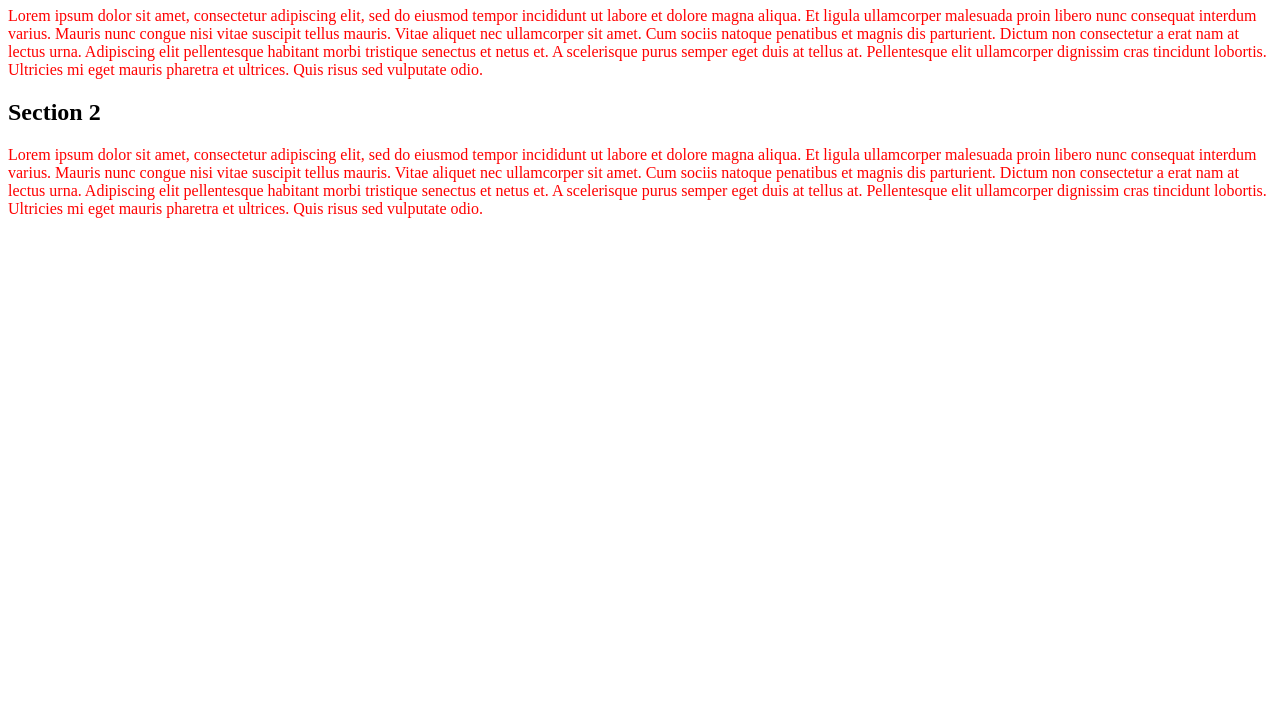
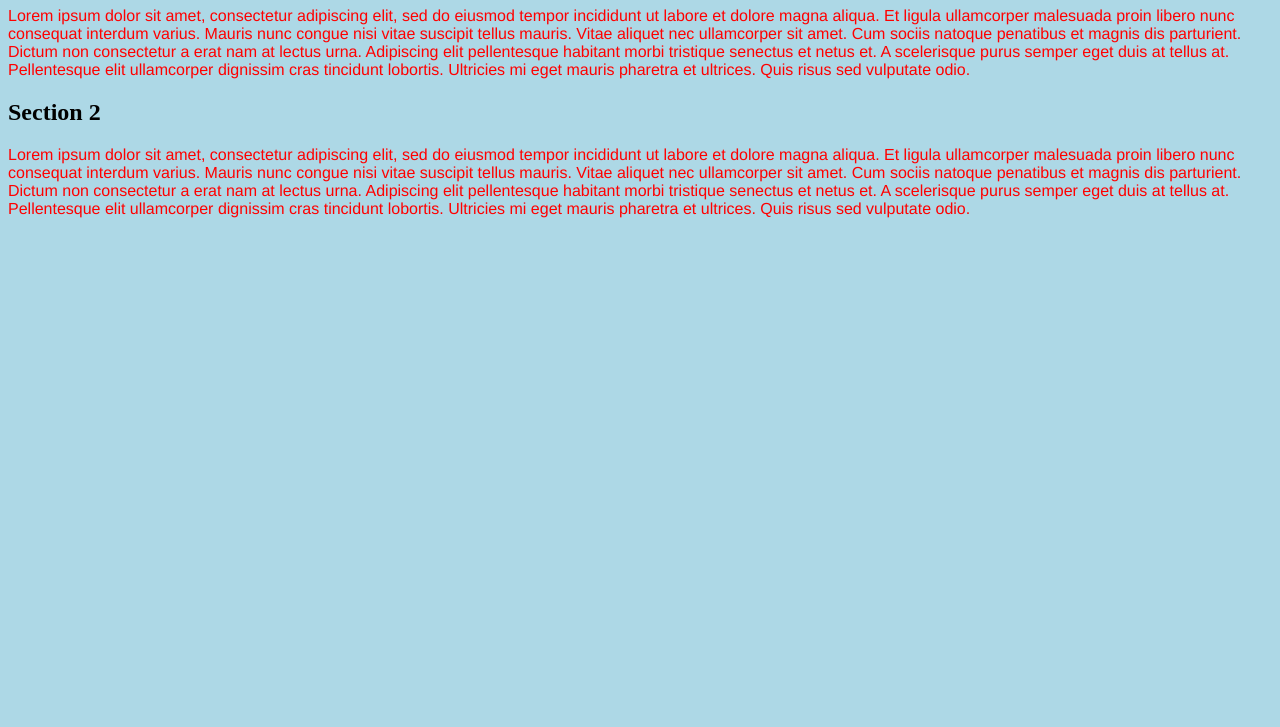
Before and after one commit to captain-falcon7/Responsive_design1_classdemo, a plain HTML site: page index.html in a window 1280 px wide. Shown: the part 73-800 px from the top of the page. Drawn offline with Linux system fonts and the light colour scheme.

Commit message:
Background
Background color changed to light blue.

```diff
--- a/stylesheet.css
+++ b/stylesheet.css
@@ -1,7 +1,13 @@
+body{
+	background-color:  lightblue;
+}
+
+
 h1{
 	color: yellow;
 }
 
 p{
 	color: #FF0000;
+	font-family: Helvetica;
 }
```
